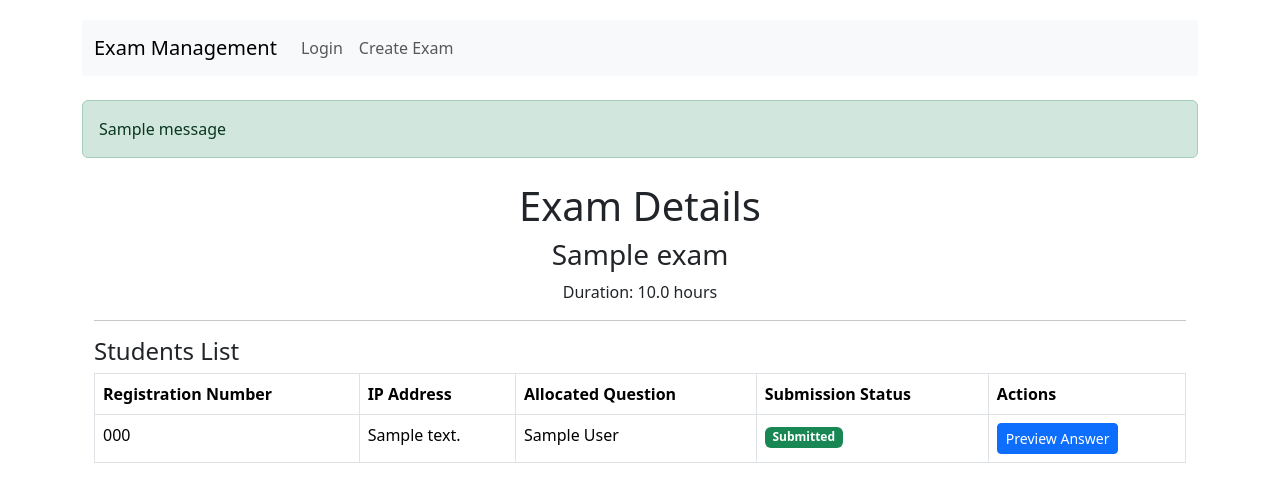
After one commit to mfscpayload-690/ExamNetShield, a Flask app: page /exam/1 in a window 1280 px wide. The commit adds this page. Shown: the top 502 px of the page. Run offline with Flask 2, Linux system fonts and the light colour scheme; tables that the repository leaves empty hold one stand-in row (values such as "Sample post"); one stand-in notice (Sample message) is shown.

Commit message:
comitttttttt

```diff
--- a/app.py
+++ b/app.py
@@ -1,8 +1,9 @@
 # app.py
-from flask import Flask, render_template, request, redirect, url_for, flash, session
+from flask import Flask, render_template, request, redirect, url_for, flash, session, jsonify
 from models import *
 import random
 import os
+from datetime import datetime, timedelta
 
 app = Flask(__name__)
 app.config['SECRET_KEY'] = os.urandom(24)
@@ -144,7 +145,12 @@ def register():
         ).first()
 
         if student:
-            # Check if student already has an IP address and it's different
+            # Check if the student has already submitted their answer
+            if student.submitted_file:
+                flash('You have already submitted your answer. Login is not allowed.', 'danger')
+                return redirect(url_for('register'))  # Redirect back to the registration page
+
+            # Check if the student already has an IP address and it's different
             if student.ip_address and student.ip_address != current_ip:
                 flash('Please login from your registered PC!', 'danger')
             else:
@@ -156,6 +162,7 @@ def register():
                 return redirect(url_for('student_exam', student_id=student.id))
         else:
             flash('Invalid registration number or exam ID!', 'danger')
+
     exams = Exam.query.all()
     return render_template('register.html', exams=exams)
 
@@ -173,7 +180,7 @@ def start_exam():
 
         if not exam_questions:
             flash('No questions available for this exam!', 'danger')
-            return redirect(url_for('start_exam'))
+            return redirect(url_for('add_questions', exam_id=exam_id))
 
         # Get all students for this exam
         students = Student.query.filter_by(exam_id=exam_id).all()
@@ -184,15 +191,12 @@ def start_exam():
 
         # Assign random questions to each student
         for student in students:
-            # Determine how many questions to assign
-            num_questions = min(1, len(question_texts))
-
-            # Randomly select questions
-            selected_questions = random.sample(question_texts, num_questions)
-            student.set_questions(selected_questions)
+            selected_question = random.choice(question_texts)
+            student.set_question(selected_question)
 
         db.session.commit()
-        flash(f'Questions allocated to {len(students)} students!', 'success')
+        flash(f'Exam "{exam.name}" started and questions allocated to {len(students)} students!', 'success')
+        return redirect(url_for('exam_details', exam_id=exam_id))
 
     exams = Exam.query.all()
     return render_template('start_exam.html', exams=exams)
@@ -202,20 +206,86 @@ def student_exam(student_id):
     student = Student.query.get_or_404(student_id)
     exam = Exam.query.get_or_404(student.exam_id)
 
+    # Check if the student session is already closed
+    if student.submitted_file:
+        flash('You have already submitted your answer. Further edits are not allowed.', 'warning')
+        return redirect(url_for('register'))  # Redirect to login or another appropriate page
+
     if request.method == 'POST':
         # Handle file upload
         uploaded_file = request.files.get('answer_file')
         if uploaded_file and uploaded_file.filename != '':
-            # Save the file (you can customize the save location)
-            file_path = os.path.join('uploads', uploaded_file.filename)
+            # Save the file in a directory structure: uploads/exam_id/registration_number/
+            upload_folder = os.path.join(app.config['UPLOAD_FOLDER'], str(exam.id), student.registration_number)
+            os.makedirs(upload_folder, exist_ok=True)  # Ensure the directory exists
+            file_path = os.path.join(upload_folder, uploaded_file.filename)
             uploaded_file.save(file_path)
-            flash('Answer submitted successfully!', 'success')
+
+            # Mark the student's session as closed
+            student.submitted_file = file_path
+            db.session.commit()
+
+            flash('Answer submitted successfully! You cannot make further changes.', 'success')
+            return redirect(url_for('register'))  # Redirect to login or another appropriate page
         else:
             flash('Please upload a valid file!', 'danger')
 
-    # Get the student's assigned questions
-    questions = student.get_questions()
+    # Get the student's assigned question
+    questions = student.get_question()
     return render_template('student_exam.html', student=student, exam=exam, questions=questions)
+
+@app.route('/exam/start', methods=['POST'])
+def start_exam_student():
+    data = request.get_json()
+    student_id = data.get('student_id')
+    exam_id = data.get('exam_id')
+
+    # Check if the session already exists
+    session = ExamSession.query.filter_by(student_id=student_id, exam_id=exam_id).first()
+
+    if session:
+        # Calculate remaining time
+        elapsed_time = (datetime.now() - session.start_time).total_seconds()
+        remaining_time = max(0, session.duration - elapsed_time)
+    else:
+        # Create a new session
+        exam = Exam.query.get(exam_id)
+        duration = int(exam.duration * 60 * 60)  # Convert hours to seconds
+        session = ExamSession(
+            student_id=student_id,
+            exam_id=exam_id,
+            start_time=datetime.now(),
+            duration=duration
+        )
+        db.session.add(session)
+        db.session.commit()
+        remaining_time = duration
+
+    return jsonify({'remaining_time': remaining_time})
+
+
+@app.route('/exam/<int:exam_id>', methods=['GET'])
+def exam_details(exam_id):
+    # Fetch the exam details
+    exam = Exam.query.get_or_404(exam_id)
+
+    # Fetch all students for this exam
+    students = Student.query.filter_by(exam_id=exam_id).all()
+
+    # Prepare the data to pass to the template
+    student_data = []
+    for student in students:
+        allocated_question = student.allocated_questions  # Single question as a string
+        submission_status = bool(student.submitted_file)  # Check if the student has submitted a file
+        student_data.append({
+            'registration_number': student.registration_number,
+            'ip_address': student.ip_address,
+            'allocated_question': allocated_question,
+            'is_submitted': submission_status,
+            'submitted_file': student.submitted_file  # Path to the submitted file
+        })
+
+    return render_template('exam_details.html', exam=exam, students=student_data)
 
 if __name__ == '__main__':
     app.run(debug=True)
--- a/templates/base.html
+++ b/templates/base.html
@@ -27,9 +27,6 @@
                         <li class="nav-item">
                             <a class="nav-link" href="{{ url_for('create_exam') }}">Create Exam</a>
                         </li>
-                        <li class="nav-item">
-                            <a class="nav-link" href="{{ url_for('start_exam') }}">Start Exam</a>
-                        </li>
                     </ul>
                 </div>
             </div>
--- a/templates/create_exam.html
+++ b/templates/create_exam.html
@@ -48,7 +48,9 @@
                     <ul class="list-group">
                         {% for exam in exams %}
                             <li class="list-group-item">
-                                <strong>{{ exam.name }}</strong> - Duration: {{ exam.duration }} hours
+                                <a href="{{ url_for('exam_details', exam_id=exam.id) }}" class="text-decoration-none">
+                                    <strong>{{ exam.name }}</strong> - Duration: {{ exam.duration }} hours
+                                </a>
                                 <br>
                                 Started: {{ exam.is_started }}
                                 <br>
--- /dev/null
+++ b/templates/exam_details.html
@@ -0,0 +1,48 @@
+{% extends "base.html" %}
+
+{% block title %}Exam Details - {{ exam.name }}{% endblock %}
+
+{% block content %}
+<div class="container mt-4">
+    <h1 class="text-center">Exam Details</h1>
+    <h3 class="text-center">{{ exam.name }}</h3>
+    <p class="text-center">Duration: {{ exam.duration }} hours</p>
+    <hr>
+
+    <h4>Students List</h4>
+    <table class="table table-bordered">
+        <thead>
+            <tr>
+                <th>Registration Number</th>
+                <th>IP Address</th>
+                <th>Allocated Question</th>
+                <th>Submission Status</th>
+                <th>Actions</th>
+            </tr>
+        </thead>
+        <tbody>
+            {% for student in students %}
+            <tr>
+                <td>{{ student.registration_number }}</td>
+                <td>{{ student.ip_address or "Not Registered" }}</td>
+                <td>{{ student.allocated_question }}</td>
+                <td>
+                    {% if student.is_submitted %}
+                    <span class="badge bg-success">Submitted</span>
+                    {% else %}
+                    <span class="badge bg-danger">Not Submitted</span>
+                    {% endif %}
+                </td>
+                <td>
+                    {% if student.is_submitted %}
+                    <a href="{{ url_for('preview_answer', file_path=student.submitted_file) }}" class="btn btn-primary btn-sm">Preview Answer</a>
+                    {% else %}
+                    <button class="btn btn-secondary btn-sm" disabled>No Submission</button>
+                    {% endif %}
+                </td>
+            </tr>
+            {% endfor %}
+        </tbody>
+    </table>
+</div>
+{% endblock %}
```
Also changed, not shown: models.py (+31 -10 lines), templates/add_questions.html (+20 -38 lines), templates/register.html (+13 -0 lines), templates/student_exam.html (+23 -12 lines).
